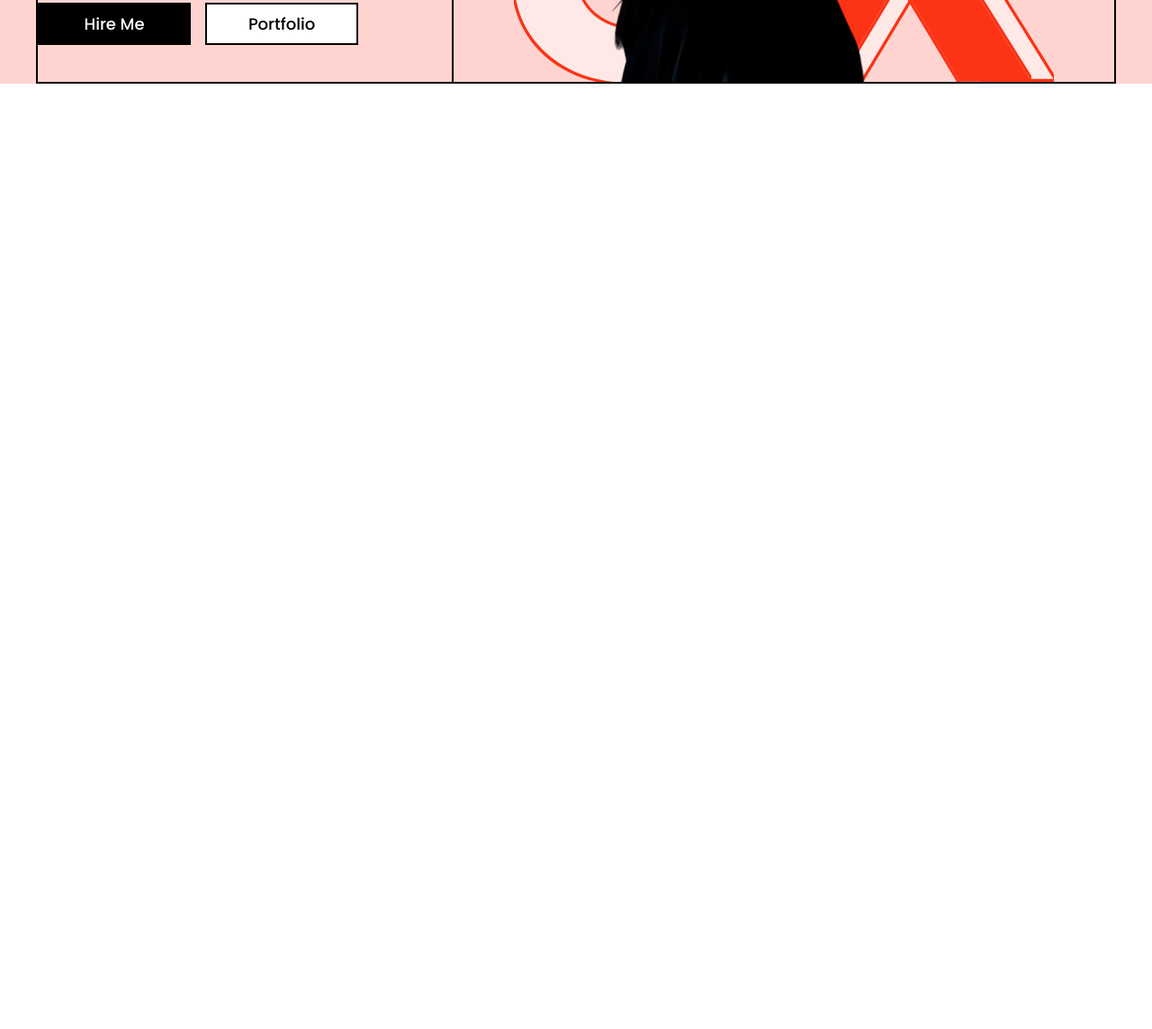
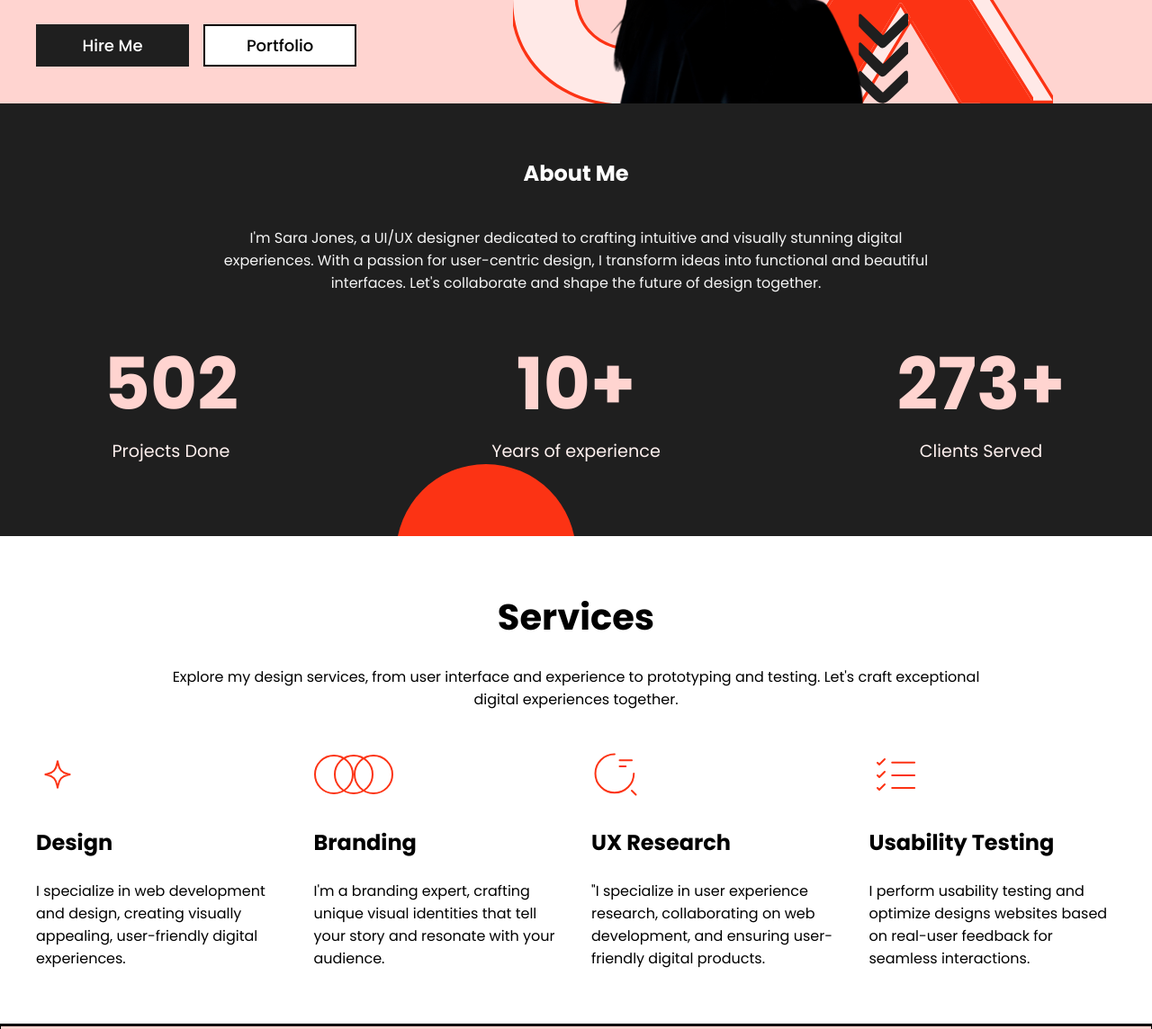
Before and after one commit to Marlowe02/ux-ui-portfolio-website, a plain HTML site: page index.html in a window 1280 px wide. Shown: the part 493-1637 px from the top of the page at 90% size. Before the commit the page ends 800 px from the top, so only its background shows below. Drawn offline with Linux system fonts and the light colour scheme.

Commit message:
new branch

```diff
--- /dev/null
+++ b/css/about.css
@@ -0,0 +1,58 @@
+.about {
+  width: 100%;
+  background: var(--bg-color-dark);
+  position: relative;
+  overflow-y: hidden;
+}
+
+.wrapper {
+  max-width: var(--screen--max-width);
+  width: 100%;
+  margin: 0 auto;
+  padding: 60px 0;
+  padding-bottom: 80px;
+}
+
+.header-text {
+  text-align: center;
+  max-width: 800px;
+  margin: 0 auto;
+}
+
+.header-text h1 {
+  color: white;
+  margin-bottom: 42px;
+}
+
+.header-text p {
+  color: whitesmoke;
+}
+
+.stats {
+  display: flex;
+  margin-top: 40px;
+}
+
+.stats div {
+  display: flex;
+  flex-direction: column;
+  text-align: center;
+}
+
+.stats div p {
+  color: rgb(255, 241, 239);
+  font-size: 1.2rem;
+}
+.stats div h1 {
+  color: var(--bg-lightpink);
+  font-size: 5rem;
+}
+
+.circle-about {
+  width: 200px;
+  height: 200px;
+  background: var(--accent-red);
+  border-radius: 100px;
+  position: absolute;
+  right: 50%;
+}
--- a/css/banner.css
+++ b/css/banner.css
@@ -51,7 +51,7 @@
 }
 
 .right button {
-  background: black;
+  background: var(--bg-color-dark);
   color: white;
   border-radius: 2px;
   padding: 8px 20px;
@@ -72,14 +72,12 @@
 
 .hero {
   max-width: var(--screen--max-width);
-  border: var(--outline-border);
   margin: 0 auto;
   display: flex;
   padding-top: 60px;
 }
 
 .hero-left {
-  border: var(--outline-border);
   max-width: 600px;
   margin-top: 50px;
 }
@@ -105,7 +103,7 @@
 .hero-primary-btn {
   max-width: 170px;
   width: 100%;
-  background: black;
+  background: var(--bg-color-dark);
   color: white;
   padding: 8px 0;
   font-size: 18px;
@@ -129,7 +127,6 @@
 }
 
 .hero-right {
-  border: var(--outline-border);
   flex: 1;
   display: flex;
   justify-content: center;
@@ -153,3 +150,9 @@
   width: 295px;
   right: 92px;
 }
+
+.arrows {
+  position: absolute;
+  height: 100px;
+  right: 230px;
+}
--- /dev/null
+++ b/css/portfolio.css
@@ -0,0 +1,9 @@
+.portfolio {
+  border: var(--outline-border);
+  height: 1000px;
+  position: relative;
+}
+
+.portfolio-bg {
+  border: var(--outline-border);
+}
--- /dev/null
+++ b/css/service.css
@@ -0,0 +1,36 @@
+.service {
+  background: white;
+}
+
+.service-wrapper {
+  max-width: var(--screen--max-width);
+  width: 100%;
+  margin: 0 auto;
+  padding: 60px 0;
+}
+
+.service-text {
+  width: 100%;
+  text-align: center;
+}
+
+.service-wrapper h1 {
+  font-size: 2.5rem;
+  margin-bottom: 24px;
+}
+
+.service-text p {
+  max-width: 900px;
+  margin: 0 auto;
+}
+
+.grid {
+  display: grid;
+  grid-template-columns: 1fr 1fr 1fr 1fr;
+  margin-top: 44px;
+  gap: 34px;
+}
+
+.grid h2 {
+  margin: 24px 0;
+}
--- a/css/style.css
+++ b/css/style.css
@@ -1,6 +1,9 @@
 @import url("https://fonts.googleapis.com/css2?family=Poppins:ital,wght@0,100;0,200;0,300;0,400;0,500;0,600;0,700;0,800;0,900;1,100;1,200;1,300;1,400;1,500;1,600;1,700;1,800;1,900&display=swap");
 
 @import url(banner.css);
+@import url(about.css);
+@import url(service.css);
+@import url(portfolio.css);
 
 * {
   padding: 0;
--- a/index.html
+++ b/index.html
@@ -11,7 +11,7 @@
       <div class="circle"></div>
 
       <!-- header -->
-      <header class="header">
+      <seaction class="header">
         <div class="header-container">
           <div class="left flex">
             <h1>E<span>Ramirez</span></h1>
@@ -26,10 +26,10 @@
           </div>
           <div class="right flex"><button>Let's Talk</button></div>
         </div>
-      </header>
+      </seaction>
 
       <!-- hero section -->
-      <div class="hero">
+      <section class="hero">
         <div class="hero-left">
           <p class="tagline">UX Designer</p>
           <h1 class="heading">
@@ -46,9 +46,73 @@
           <img class="lady" src="images/8384950 1.png" alt="" />
           <img class="ux" src="svg/UX.svg" alt="" />
           <img class="x" src="svg/X.svg" alt="" />
+          <img class="arrows" src="svg/down arrows.svg" alt="" />
         </div>
-      </div>
-      <div class="about"></div>
+      </section>
+      <!-- about section -->
+      <section class="about">
+        <div class="wrapper">
+          <div class="header-text">
+            <h1>About Me</h1>
+            <p>
+              I'm Sara Jones, a UI/UX designer dedicated to crafting intuitive and visually stunning digital experiences. With a passion for user-centric design, I transform ideas into functional and beautiful interfaces. Let's collaborate and shape
+              the future of design together.
+            </p>
+          </div>
+          <div class="stats">
+            <div class="left">
+              <h1>502</h1>
+              <p>Projects Done</p>
+            </div>
+            <div class="center">
+              <h1>10+</h1>
+              <p>Years of experience</p>
+            </div>
+            <div class="right">
+              <h1>273+</h1>
+              <p>Clients Served</p>
+            </div>
+          </div>
+          <div class="circle-about"></div>
+        </div>
+      </section>
+
+      <!-- service section -->
+      <section class="service">
+        <div class="service-wrapper">
+          <div class="service-text">
+            <h1>Services</h1>
+            <p>Explore my design services, from user interface and experience to prototyping and testing. Let's craft exceptional digital experiences together.</p>
+          </div>
+          <div class="grid">
+            <div class="grid-container 1">
+              <img src="svg/svg 1.svg" alt="" />
+              <h2>Design</h2>
+              <p>I specialize in web development and design, creating visually appealing, user-friendly digital experiences.</p>
+            </div>
+            <div class="grid-container 2">
+              <img src="svg/svg 2.svg" alt="" />
+              <h2>Branding</h2>
+              <p>I'm a branding expert, crafting unique visual identities that tell your story and resonate with your audience.</p>
+            </div>
+            <div class="grid-container 3">
+              <img src="svg/svg 3.svg" alt="" />
+              <h2>UX Research</h2>
+              <p>"I specialize in user experience research, collaborating on web development, and ensuring user-friendly digital products.</p>
+            </div>
+            <div class="grid-container 4">
+              <img src="svg/svg 4.svg" alt="" />
+              <h2>Usability Testing</h2>
+              <p>I perform usability testing and optimize designs websites based on real-user feedback for seamless interactions.</p>
+            </div>
+          </div>
+        </div>
+      </section>
+
+      <!-- portfolio -->
+      <section class="portfolio">
+        <div class="portfolio-bg"></div>
+      </section>
     </div>
   </body>
 </html>
```
Also changed, not shown: svg/svg 1.svg (added), svg/svg 2.svg (added), svg/svg 3.svg (added), svg/svg 4.svg (added).
